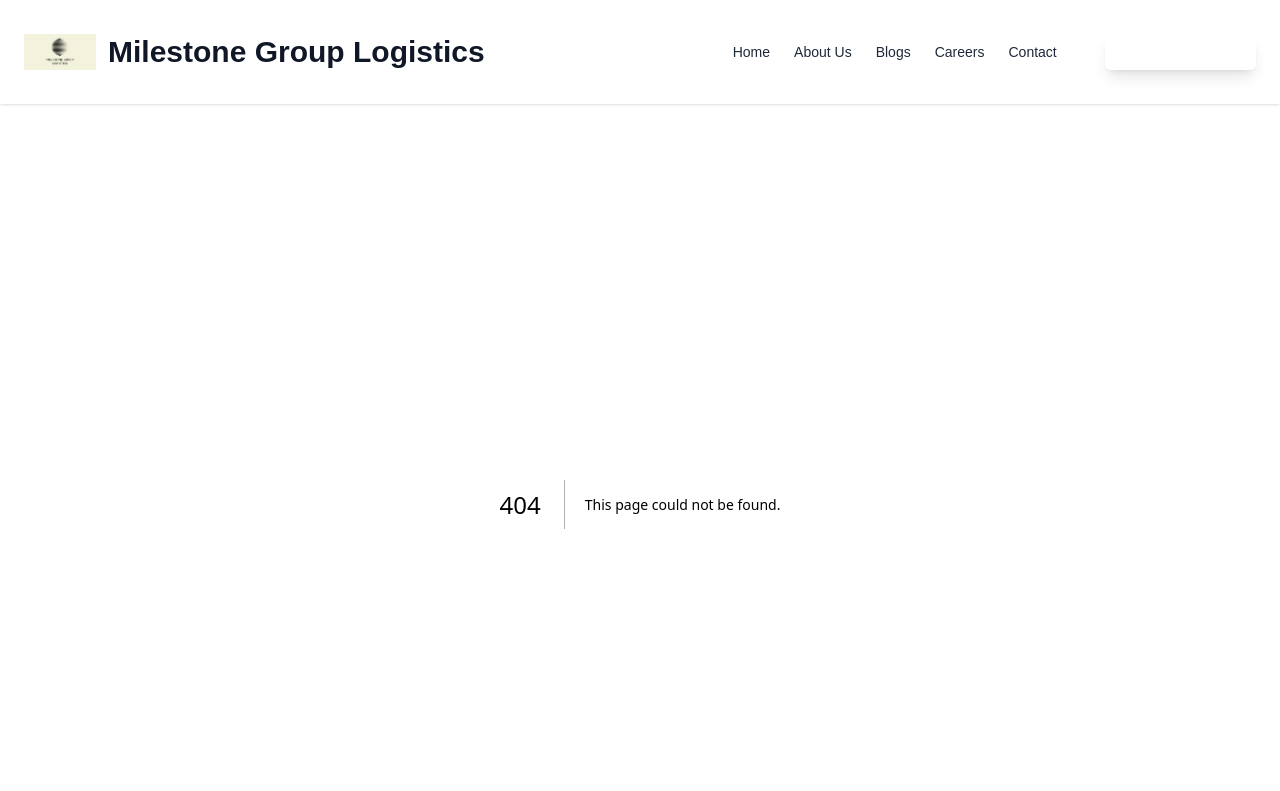
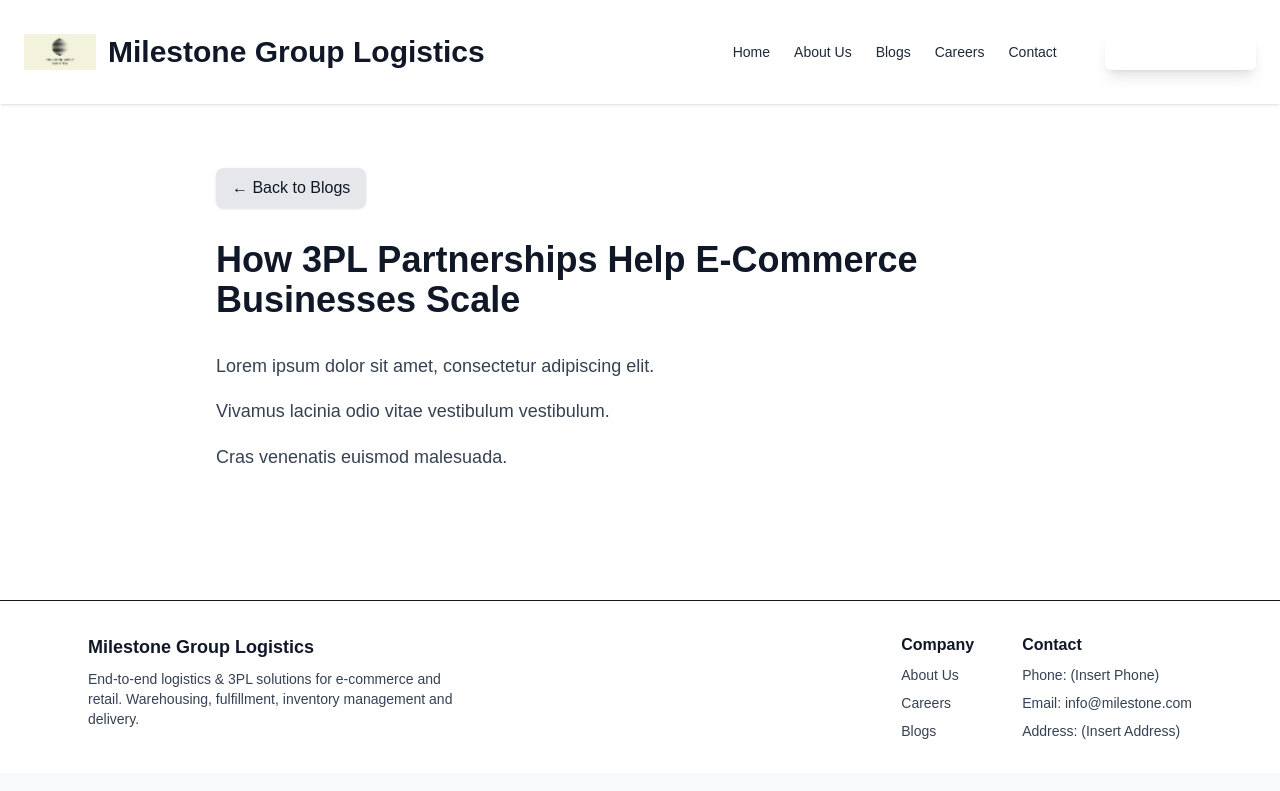
Before and after one commit to jyronbones/milestone-logistics, a Next.js app in the folder milestone-logistics/: page /blogs/1 in a window 1280 px wide. Before the commit this address had no page. Shown: the top 791 px of the page. Built offline with nearby package versions, Linux system fonts and the light colour scheme.

Commit message:
update blogs page

```diff
--- /dev/null
+++ b/milestone-logistics/src/app/blogs/[id]/page.tsx
@@ -0,0 +1,52 @@
+"use client";
+
+import { useParams, useRouter } from "next/navigation";
+
+const blogPosts = {
+    "1": {
+        title: "How 3PL Partnerships Help E-Commerce Businesses Scale",
+        content: `Lorem ipsum dolor sit amet, consectetur adipiscing elit.
+Vivamus lacinia odio vitae vestibulum vestibulum.
+Cras venenatis euismod malesuada.`
+    },
+    "2": {
+        title: "Why Last-Mile Delivery Defines Customer Satisfaction",
+        content: `Lorem ipsum dolor sit amet, consectetur adipiscing elit.
+Vestibulum in neque et nisl.
+Curabitur consequat.`
+    },
+    "3": {
+        title: "Top Inventory Management Strategies for Online Stores",
+        content: `Lorem ipsum dolor sit amet, consectetur adipiscing elit.
+Praesent sit amet ligula eget metus ullamcorper tincidunt.
+Mauris euismod.`
+    }
+};
+
+export default function BlogPage() {
+    const { id } = useParams();
+    const router = useRouter();
+    const post = blogPosts[id as keyof typeof blogPosts];
+
+    if (!post) return <p className="text-center mt-20">Post not found.</p>;
+
+    return (
+        <div className="max-w-4xl mx-auto px-6 py-16 space-y-8">
+            {/* Back Button */}
+            <button
+                onClick={() => router.push("/blogs")}
+                className="px-4 py-2 bg-gray-200 text-gray-900 rounded-lg shadow hover:bg-gray-300 transition"
+            >
+                ← Back to Blogs
+            </button>
+
+            <h1 className="text-4xl font-bold text-gray-900 dark:text-white">{post.title}</h1>
+
+            <div className="mt-6 text-gray-700 dark:text-gray-300 leading-relaxed text-lg">
+                {post.content.split("\n").map((para, idx) => (
+                    <p key={idx} className="mb-4">{para}</p>
+                ))}
+            </div>
+        </div>
+    );
+}
--- a/milestone-logistics/src/app/blogs/page.tsx
+++ b/milestone-logistics/src/app/blogs/page.tsx
@@ -37,7 +37,7 @@ export default function Blogs() {
             <h3 className="font-semibold text-lg text-gray-900 dark:text-white">{post.title}</h3>
             <p className="mt-2 text-sm text-gray-700 dark:text-gray-300">{post.excerpt}</p>
             <div className="mt-4">
-              <Link href="#">
+              <Link href={`/blogs/${post.id}`}>
                 <span className="text-primary dark:text-primary font-medium cursor-pointer hover:underline">
                   Read more →
                 </span>
```
